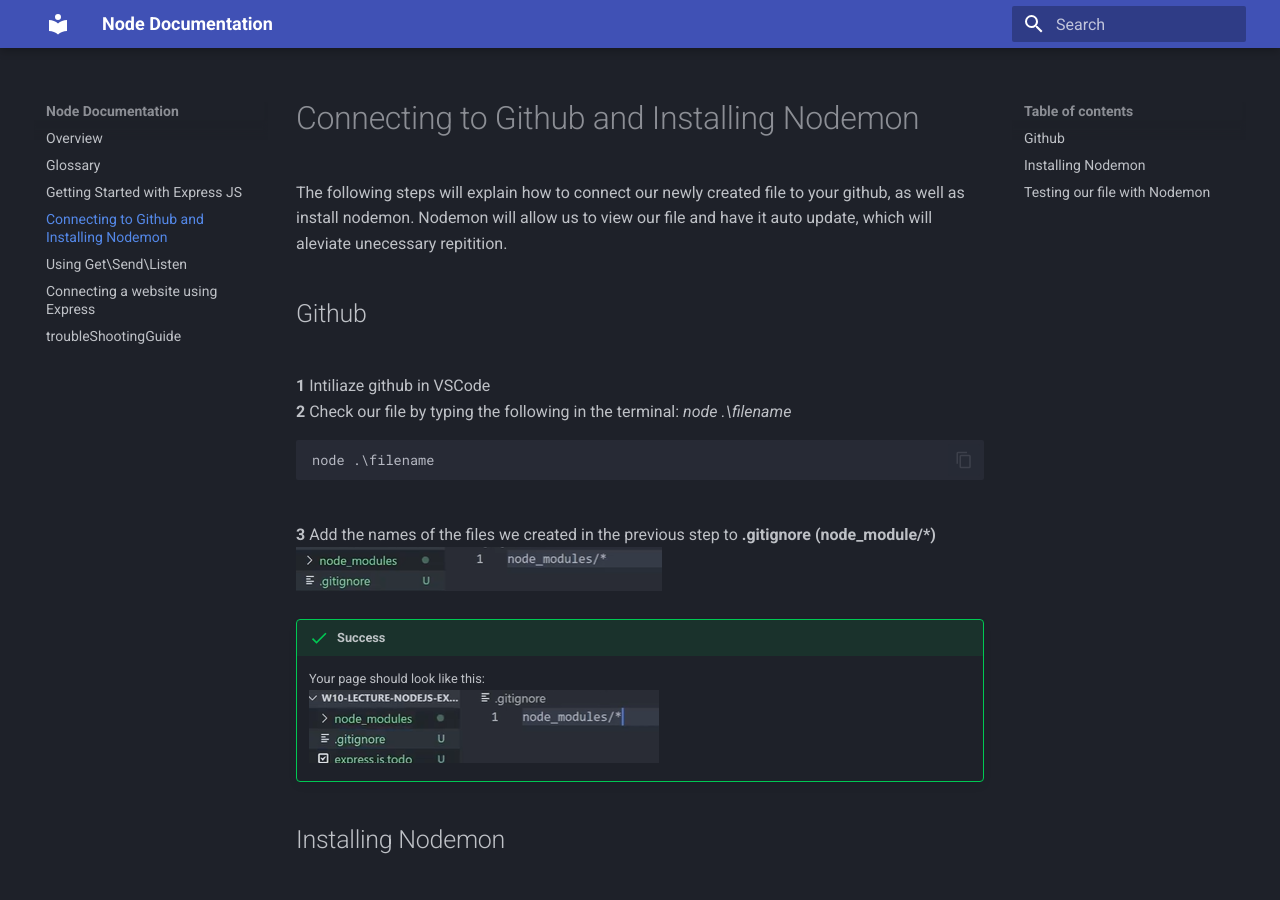
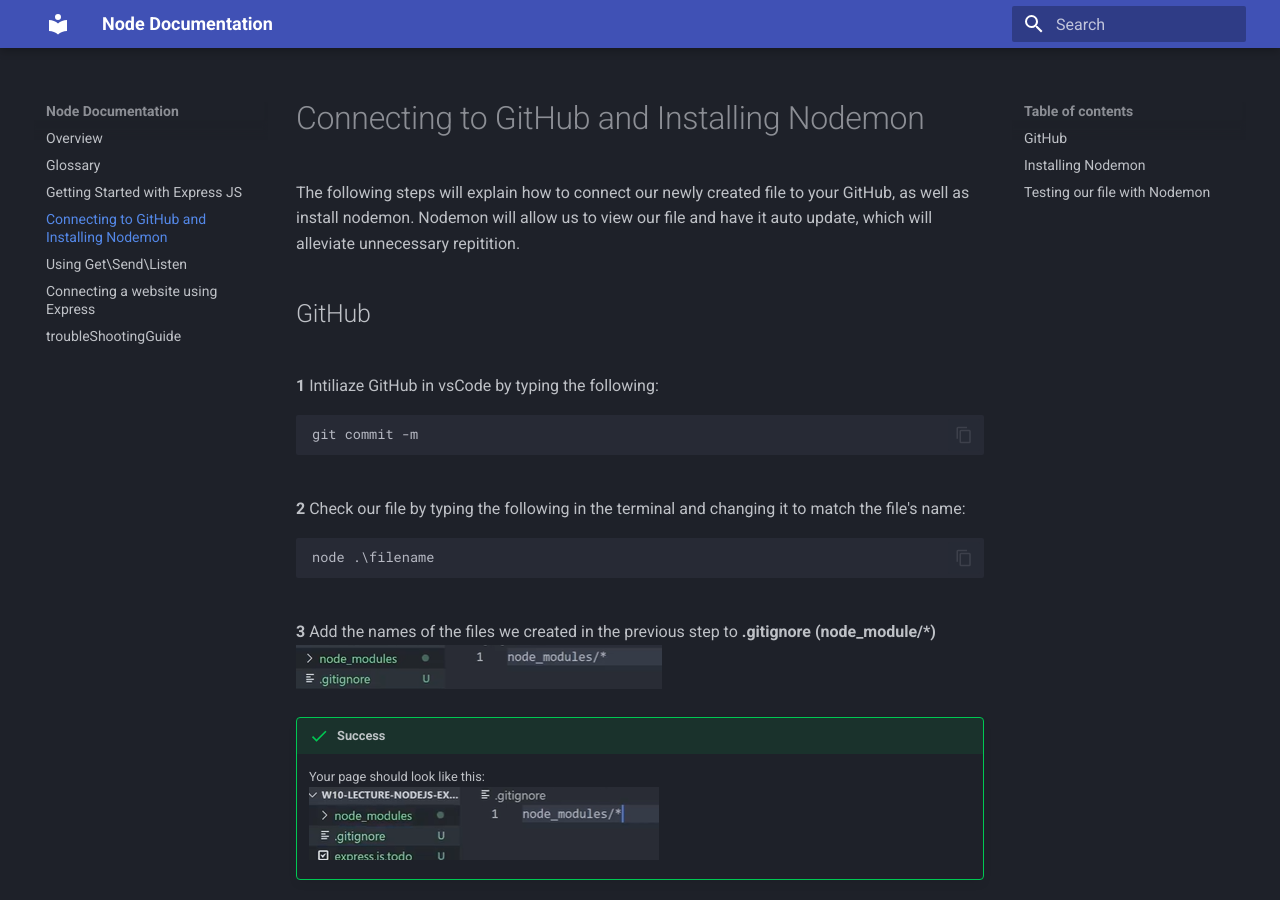
Before and after one commit to NBSutton98/COM-Documentation, an MkDocs documentation site: the page built from docs/task2.md, in a window 1280 px wide and 900 px high. Built offline with MkDocs 1.6.1 and Material for MkDocs 9.7.7, drawn with Linux system fonts in a browser that asks for light colours.

Commit message:
Update language for readabilty

````diff
--- a/docs/task2.md
+++ b/docs/task2.md
@@ -1,12 +1,17 @@
-# Connecting to Github and Installing Nodemon
+# Connecting to GitHub and Installing Nodemon
 
-The following steps will explain how to connect our newly created file to your github, as well as install nodemon.
-Nodemon will allow us to view our file and have it auto update, which will aleviate unecessary repitition.
+The following steps will explain how to connect our newly created file to your GitHub, as well as install nodemon.
+Nodemon will allow us to view our file and have it auto update, which will alleviate unnecessary repitition.
 
-## Github
+## GitHub
 
-<br>**1** Intiliaze github in VSCode
-<br>**2** Check our file by typing the following in the terminal: _node .\filename_
+<br>**1** Intiliaze GitHub in vsCode by typing the following:
+
+```
+git commit -m
+```
+
+<br>**2** Check our file by typing the following in the terminal and changing it to match the file's name:
 
 ```
 node .\filename
````
Also changed, not shown: docs/index.md (+9 -9 lines), docs/task1.md (+5 -11 lines), docs/task3.md (+4 -5 lines), docs/task4.md (+2 -2 lines).
